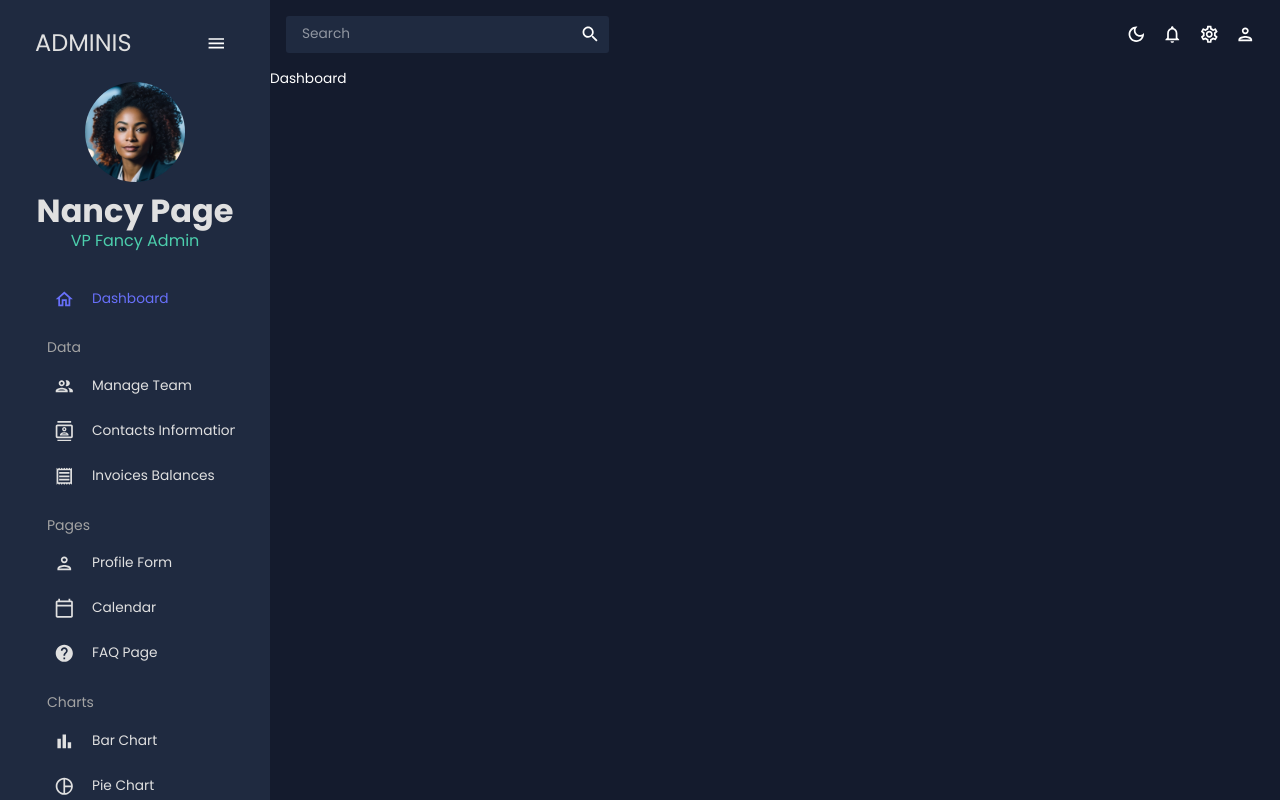
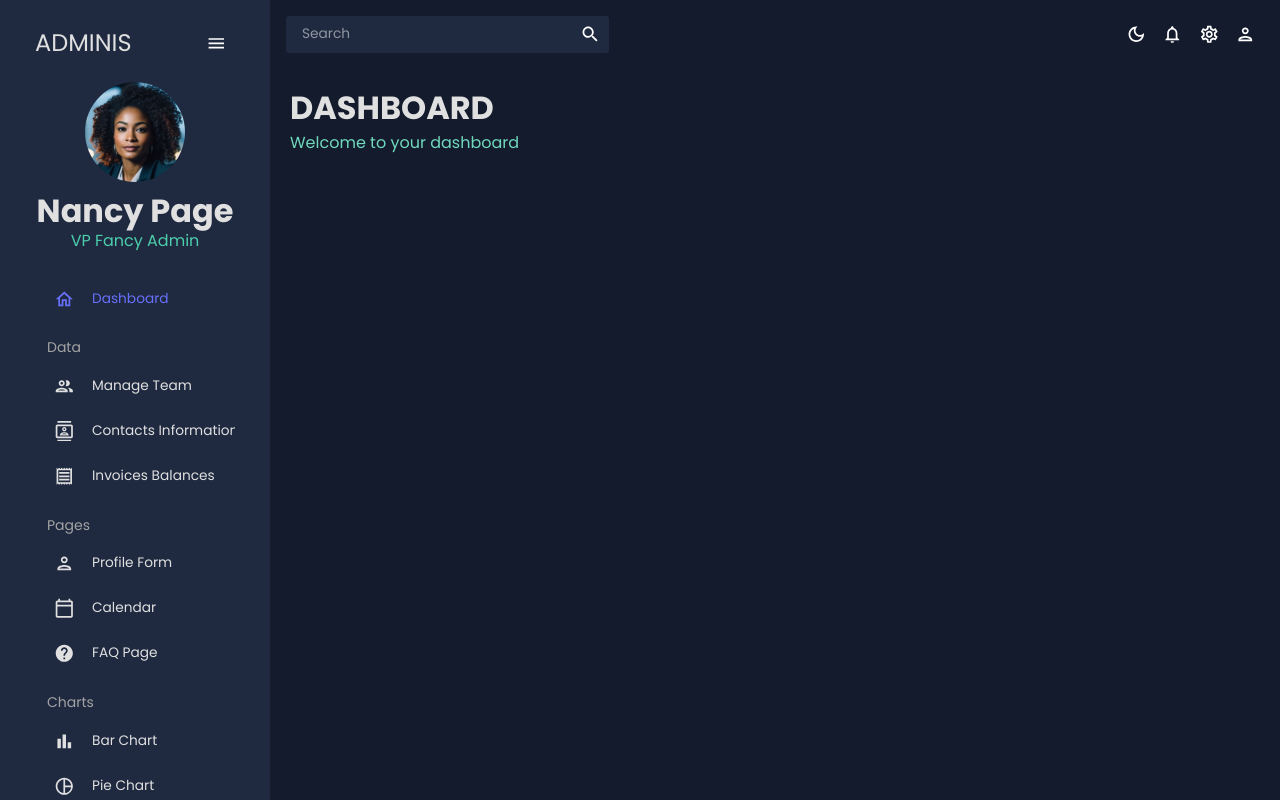
Before and after one commit to mxriannar/admin-dashboard, a React (Create React App) app: page / in a window 1280 px wide. Built offline with nearby package versions, Linux system fonts and the light colour scheme.

Commit message:
Criando componente do Header.

```diff
--- /dev/null
+++ b/src/components/Header.jsx
@@ -0,0 +1,25 @@
+import { Typography, Box, useTheme } from "@mui/material";
+import { tokens } from "../theme";
+
+const Header = ({ title, subtitle }) => {
+  const theme = useTheme();
+  const colors = tokens(theme.palette.mode);
+
+  return (
+    <Box mb="30px">
+      <Typography
+        variant="h2"
+        color={colors.grey[100]}
+        fontWeight="bold"
+        sx={{ mb: "5px" }}
+      >
+        {title}
+      </Typography>
+      <Typography variant="h5" color={colors.greenAccent[400]}>
+        {subtitle}
+      </Typography>
+    </Box>
+  );
+};
+
+export default Header;
--- a/src/scenes/dashboard/index.jsx
+++ b/src/scenes/dashboard/index.jsx
@@ -1,6 +1,14 @@
+import { Box } from "@mui/material";
+import Header from "../../components/Header";
 
 const Dashboard = () => {
-    return <div>Dashboard</div>
-}
+  return (
+    <Box m="20px">
+        <Box display="flex" justifyContent="space-between" alignItems="center">
+            <Header title="DASHBOARD" subtitle="Welcome to your dashboard" />
+        </Box>
+    </Box>
+  );
+};
 
 export default Dashboard;
```
